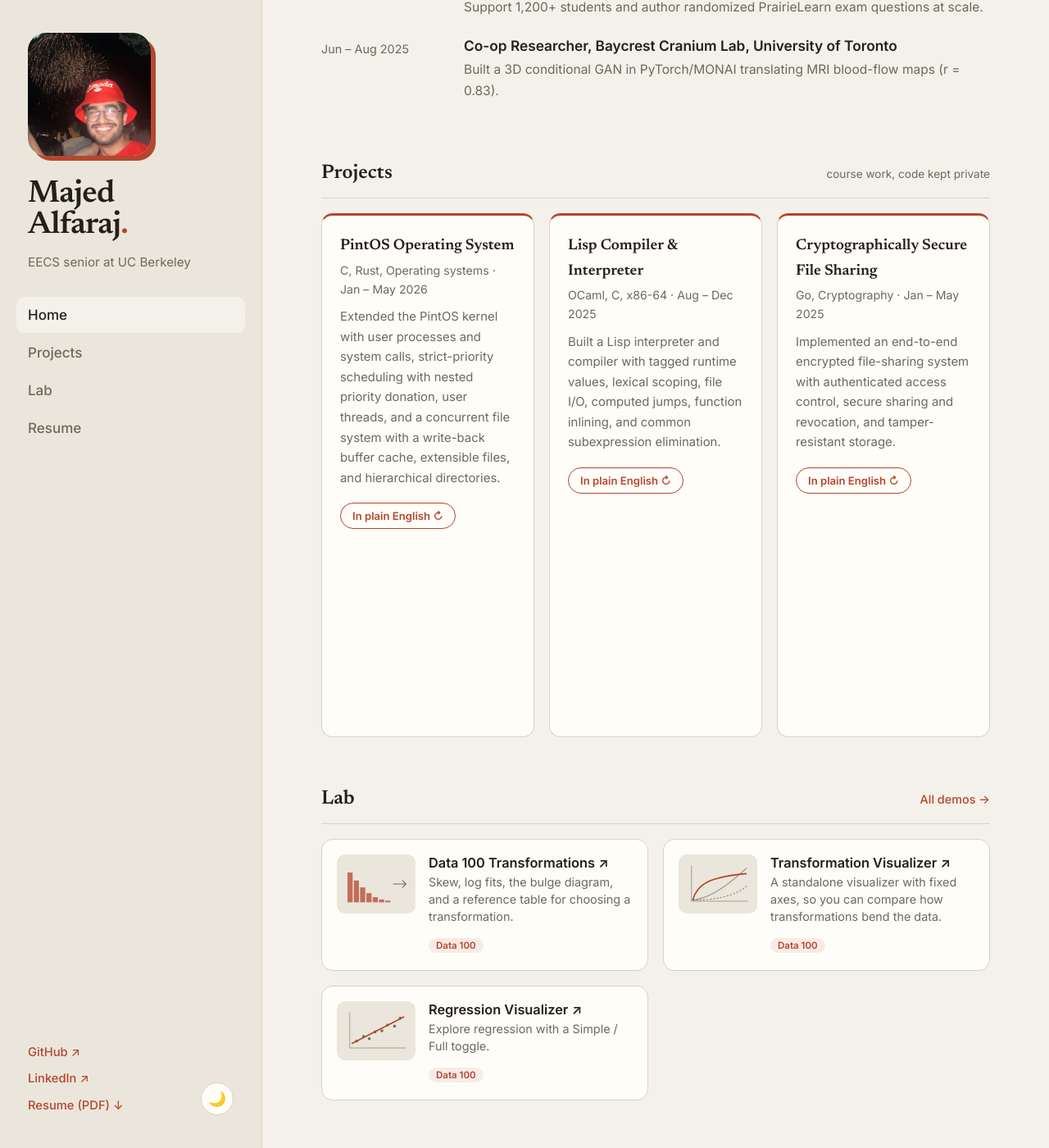
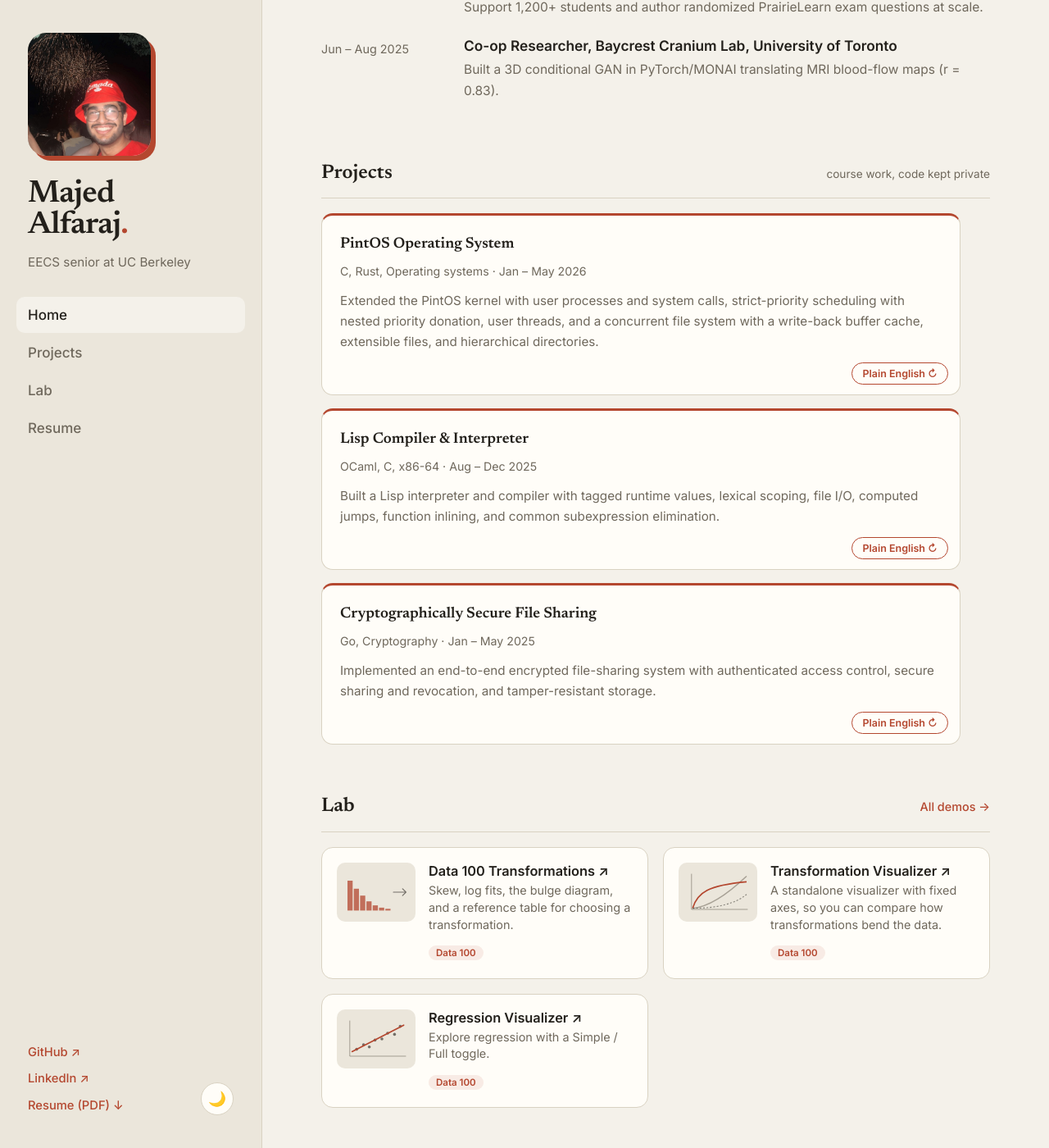
Before and after one commit to majedalfaraj/majedalfaraj.github.io, a Jekyll site: the page built from index.html, in a window 1280 px wide and 1400 px high, scrolled down 456 px. Shown: the whole window at 82% size. Built offline with Jekyll 4.4.1, drawn with Linux system fonts in a browser that asks for light colours.

Commit message:
Single-column project cards, corner flip button, cards size to the visible side
Co-Authored-By: Claude Sonnet 5.5 <noreply@anthropic.com>

```diff
--- a/_includes/project-card.html
+++ b/_includes/project-card.html
@@ -5,14 +5,14 @@
       <h3>{{ p.title }}</h3>
       <small>{{ p.tags | join: ", " }} · {{ p.period }}</small>
       <p>{{ p.description }}</p>
-      {% if p.explainer %}<button class="flip-btn" type="button" data-flip>In plain English <span aria-hidden="true">↻</span></button>{% endif %}
+      {% if p.explainer %}<button class="flip-btn" type="button" data-flip>Plain English <span aria-hidden="true">↻</span></button>{% endif %}
     </div>
     {% if p.explainer %}
     <div class="face back" inert>
       <span class="back-label">In plain English</span>
       <h3>{{ p.title }}</h3>
       <p>{{ p.explainer }}</p>
-      <button class="flip-btn" type="button" data-flip><span aria-hidden="true">↩</span> Back to details</button>
+      <button class="flip-btn" type="button" data-flip><span aria-hidden="true">↩</span> Back</button>
     </div>
     {% endif %}
   </div>
--- a/_layouts/default.html
+++ b/_layouts/default.html
@@ -91,6 +91,27 @@
       back.toggleAttribute("inert", !on);
       (on ? back : front).querySelector("button").focus({ preventScroll: true });
     });
+    (function () {
+      var cards = document.querySelectorAll(".pc.flip");
+      if (!cards.length) return;
+      function measure(card) {
+        var f = card.querySelector(".front"), b = card.querySelector(".back");
+        card.style.setProperty("--hf", f.offsetHeight + "px");
+        card.style.setProperty("--hb", b.offsetHeight + "px");
+        card.classList.add("measured");
+      }
+      function all() { cards.forEach(measure); }
+      all();
+      requestAnimationFrame(function () { requestAnimationFrame(function () { cards.forEach(function (c) { c.classList.add("ready"); }); }); });
+      if (document.fonts && document.fonts.ready) document.fonts.ready.then(all);
+      if (window.ResizeObserver) {
+        var w = 0;
+        new ResizeObserver(function (e) {
+          var nw = Math.round(e[0].contentRect.width);
+          if (nw !== w) { w = nw; all(); }
+        }).observe(document.querySelector(".pg"));
+      } else window.addEventListener("resize", all);
+    })();
   </script>
 </body>
 </html>
--- a/assets/css/main.css
+++ b/assets/css/main.css
@@ -63,7 +63,7 @@ h2 a { font: 500 .9rem var(--sans); color: var(--accent); }
 .job ul { margin: 8px 0 0; padding-left: 1.1em; }
 .job li { margin-bottom: 6px; }
 
-.pg { display: grid; grid-template-columns: repeat(3, 1fr); gap: 18px; }
+.pg { display: grid; grid-template-columns: 1fr; gap: 16px; max-width: 780px; }
 
 .lab { display: grid; grid-template-columns: repeat(2, 1fr); gap: 18px; }
 .demo { display: flex; gap: 16px; background: var(--card); border: 1px solid var(--border); border-radius: 14px; padding: 18px; transition: transform .2s, border-color .2s; }
@@ -114,25 +114,31 @@ canvas.viz { width: 100%; height: 340px; display: block; }
 .flip-inner { display: grid; height: 100%; transition: transform .6s cubic-bezier(.4,.2,.2,1); transform-style: preserve-3d; }
 .pc.flipped .flip-inner { transform: rotateY(180deg); }
 .face {
-  grid-area: 1 / 1; display: flex; flex-direction: column; padding: 22px;
-  border-radius: 14px; backface-visibility: hidden; -webkit-backface-visibility: hidden;
+  grid-area: 1 / 1; align-self: start; position: relative; padding: 20px 22px; border-radius: 14px;
+  backface-visibility: hidden; -webkit-backface-visibility: hidden;
 }
+.flip .face { padding-bottom: 52px; }
 .face h3 { margin: 0 0 2px; font-size: 1.15rem; }
 .face small { color: var(--muted); }
-.face p { margin: 10px 0 0; font-size: .93rem; }
+.face p { margin: 10px 0 0; font-size: .95rem; }
 .front { background: var(--card); border: 1px solid var(--border); border-top: 3px solid var(--accent); }
 .front p { color: var(--muted); }
-.back { background: var(--accent); color: var(--on-accent); transform: rotateY(180deg); box-shadow: inset 0 0 0 1px #0002; }
-.back p { color: inherit; font-size: .95rem; line-height: 1.6; }
-.back-label { font: 600 .72rem var(--sans); letter-spacing: .1em; text-transform: uppercase; opacity: .8; margin-bottom: 8px; }
+.back { background: var(--accent); color: var(--on-accent); transform: rotateY(180deg); }
+.back p { color: inherit; line-height: 1.6; }
+.back-label { display: block; font: 600 .72rem var(--sans); letter-spacing: .1em; text-transform: uppercase; opacity: .8; margin-bottom: 6px; }
 .flip-btn {
-  margin-top: auto; align-self: flex-start; font: 600 .82rem var(--sans); cursor: pointer;
-  padding: 7px 14px; border-radius: 99px; border: 1px solid var(--accent); background: transparent; color: var(--accent);
+  position: absolute; right: 14px; bottom: 12px; font: 600 .78rem var(--sans); cursor: pointer;
+  padding: 5px 12px; border-radius: 99px; border: 1px solid var(--accent); background: transparent; color: var(--accent);
   transition: background .15s, color .15s;
 }
-.front p + .flip-btn { margin-top: 18px; }
 .front .flip-btn:hover { background: var(--accent); color: var(--on-accent); }
-.back .flip-btn { margin-top: 18px; border-color: var(--on-accent); color: var(--on-accent); }
+.back .flip-btn { border-color: var(--on-accent); color: var(--on-accent); }
 .back .flip-btn:hover { background: var(--on-accent); color: var(--accent); }
 .back .flip-btn:focus-visible { outline-color: var(--on-accent); }
-@media (prefers-reduced-motion: reduce) { .flip-inner { transition: none; } }
+/* Once measured by script, the card is only as tall as the side that's showing. */
+.pc.measured .flip-inner { display: block; position: relative; height: var(--hf); transition: none; }
+.pc.measured.ready .flip-inner { transition: transform .6s cubic-bezier(.4,.2,.2,1), height .6s cubic-bezier(.4,.2,.2,1); }
+.pc.measured.flipped .flip-inner { height: var(--hb); }
+.pc.measured .face { position: absolute; top: 0; left: 0; right: 0; }
+.pc.measured .flip-btn { position: absolute; }
+@media (prefers-reduced-motion: reduce) { .flip-inner, .pc.measured.ready .flip-inner { transition: none; } }
```
